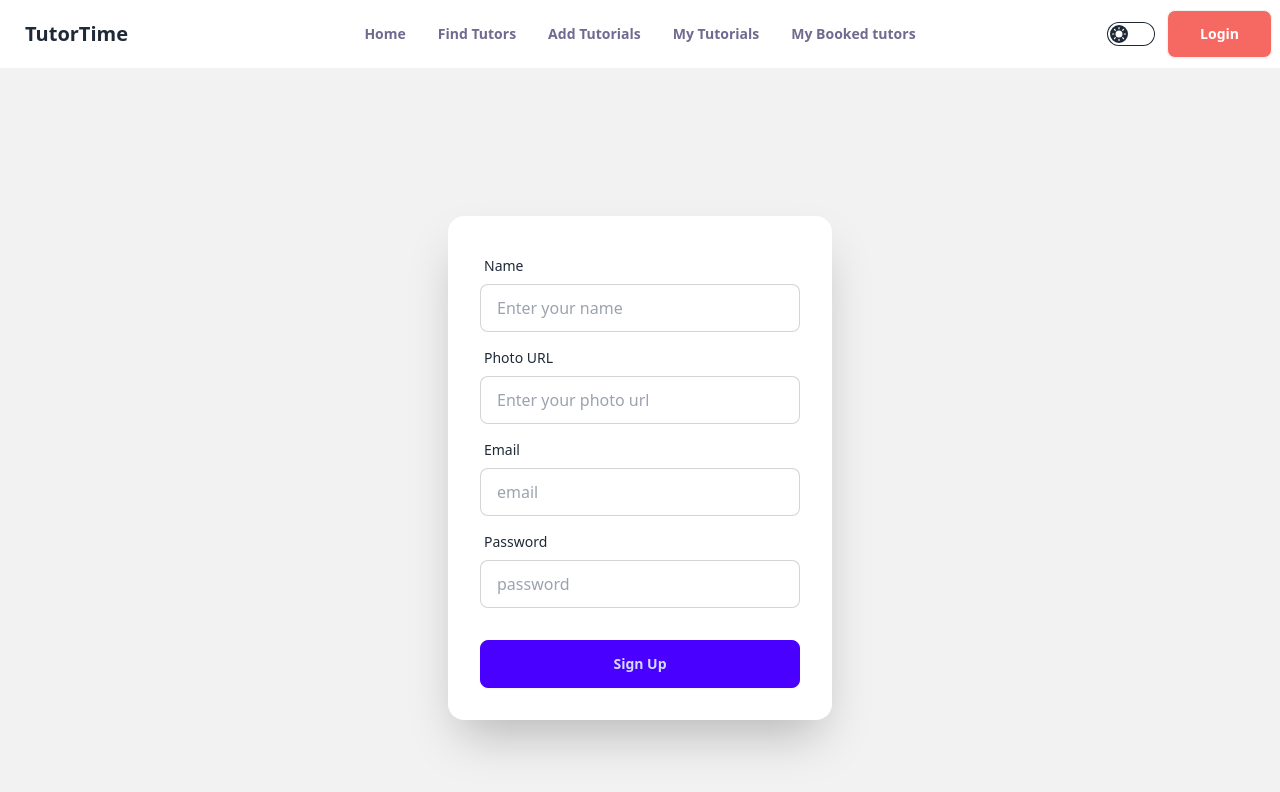
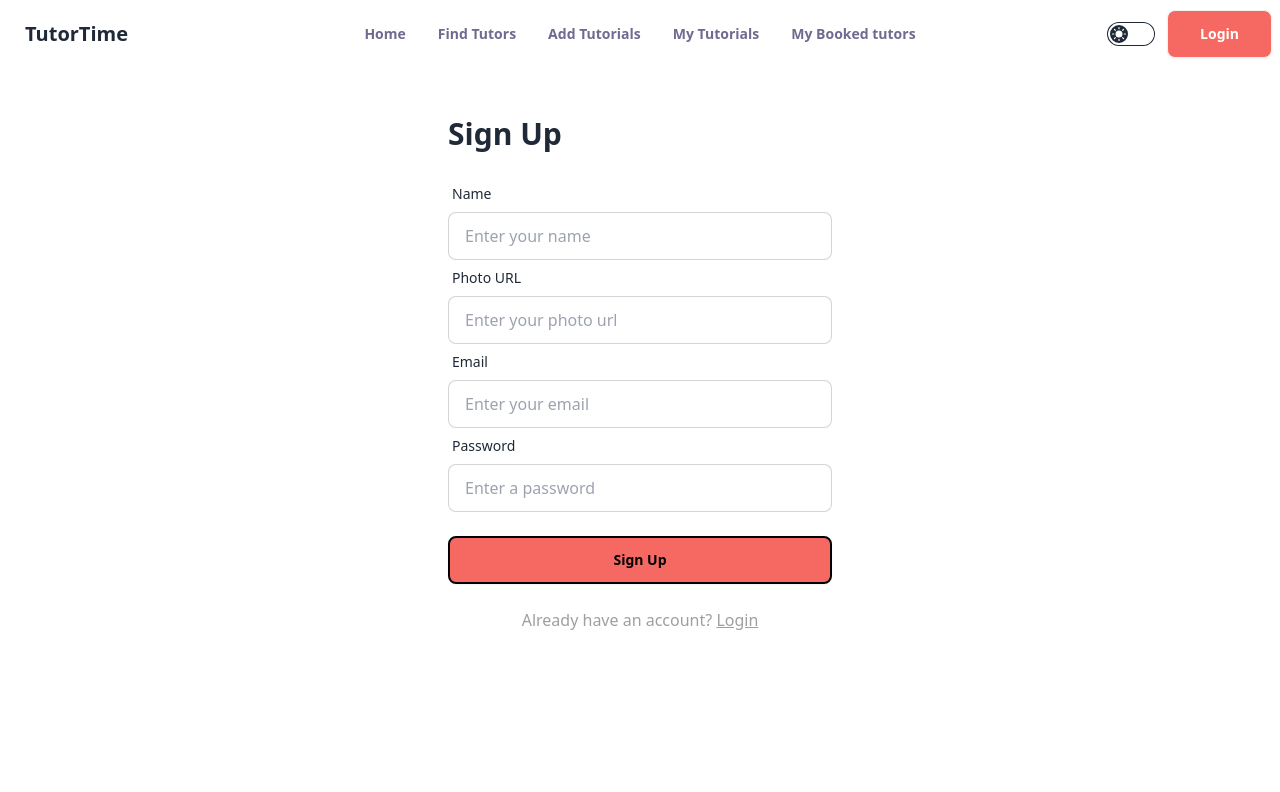
Before and after one commit to ishtiak-billah-emon/Tutor-Time-Client, a React (Vite) app: page /signup in a window 1280 px wide. Shown: the top 792 px of the page. Built offline with nearby package versions, Linux system fonts and the light colour scheme; no server answers.

Commit message:
Style: change form design

```diff
--- a/src/componenets/SignUp.jsx
+++ b/src/componenets/SignUp.jsx
@@ -1,7 +1,7 @@
 import React, { useContext } from "react";
 import { AuthContext } from "../provider/AuthProvider";
 import Swal from "sweetalert2";
-import { useNavigate } from "react-router-dom";
+import {Link, useNavigate } from "react-router-dom";
 
 const SignUp = () => {
   const { createUser, setUser, updateUserProfile } = useContext(AuthContext);
@@ -52,9 +52,12 @@ const SignUp = () => {
       });
   };
   return (
-    <div className="hero bg-base-200 min-h-screen">
-      <div className="card bg-base-100 w-full max-w-sm shrink-0 shadow-2xl">
-        <form className="card-body" onSubmit={handleSignup}>
+    <div className="hero bg-white  mt-12">
+      <div className="card bg-base-100 w-full max-w-sm  ">
+        <div>
+          <h1 className="text-3xl font-bold mb-3 md:mb-6 ">Sign Up</h1>
+        </div>
+        <form className="" onSubmit={handleSignup}>
           {/* Name */}
           <div className="form-control">
             <label className="label">
@@ -88,7 +91,7 @@ const SignUp = () => {
             </label>
             <input
               type="email"
-              placeholder="email"
+              placeholder="Enter your email"
               name="email"
               className="input input-bordered"
               required
@@ -101,15 +104,24 @@ const SignUp = () => {
             </label>
             <input
               type="password"
-              placeholder="password"
+              placeholder="Enter a password"
               name="password"
               className="input input-bordered"
               required
             />
           </div>
           <div className="form-control mt-6">
-            <button className="btn btn-primary">Sign Up</button>
+            <button className="btn border-2 border-black bg-[#f66962] text-black font-bold">
+              Sign Up
+            </button>
           </div>
+          <p className="text-center mt-3 md:mt-6 text-[#9F9F9F]">
+            Already have an account?
+            <Link to={"/login"}>
+              {" "}
+              <span className="underline">Login </span>
+            </Link>{" "}
+          </p>
         </form>
       </div>
     </div>
```
